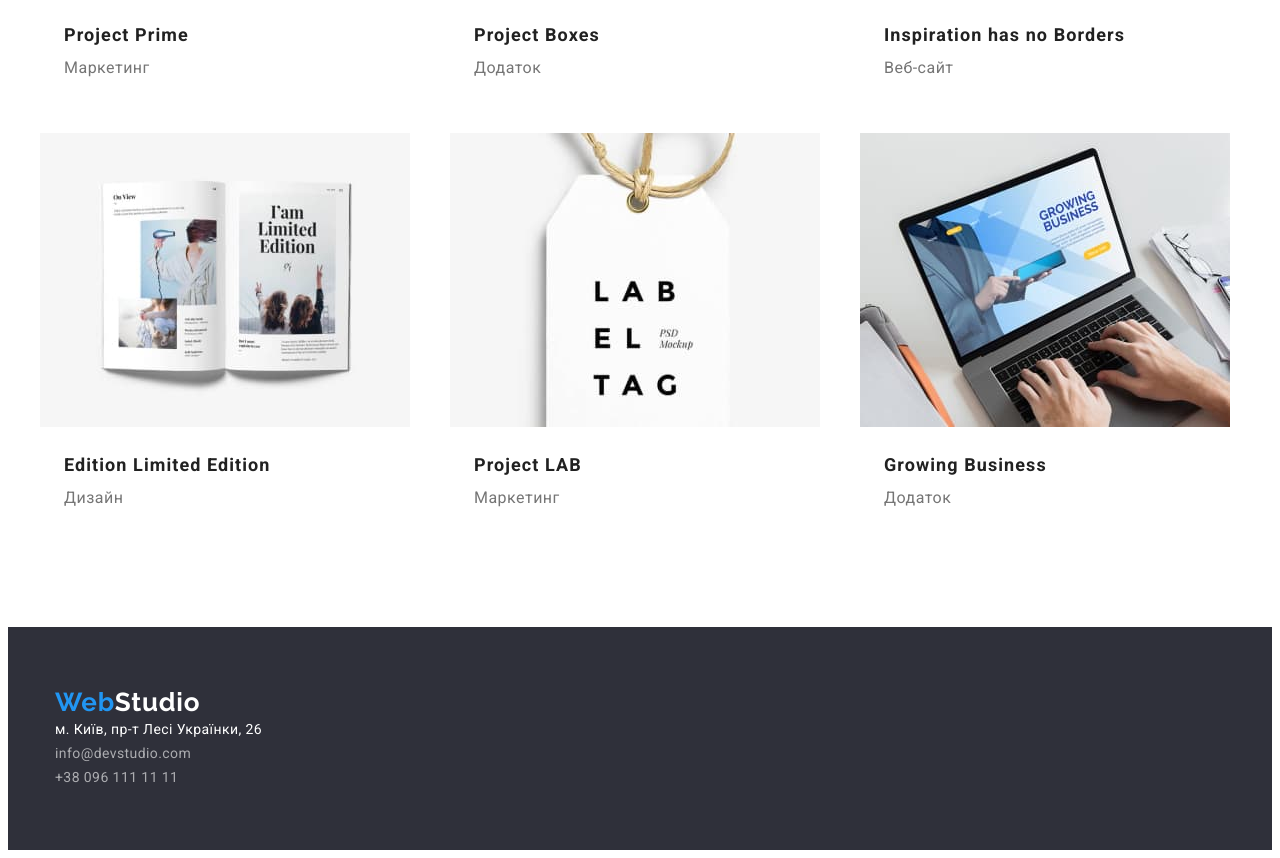
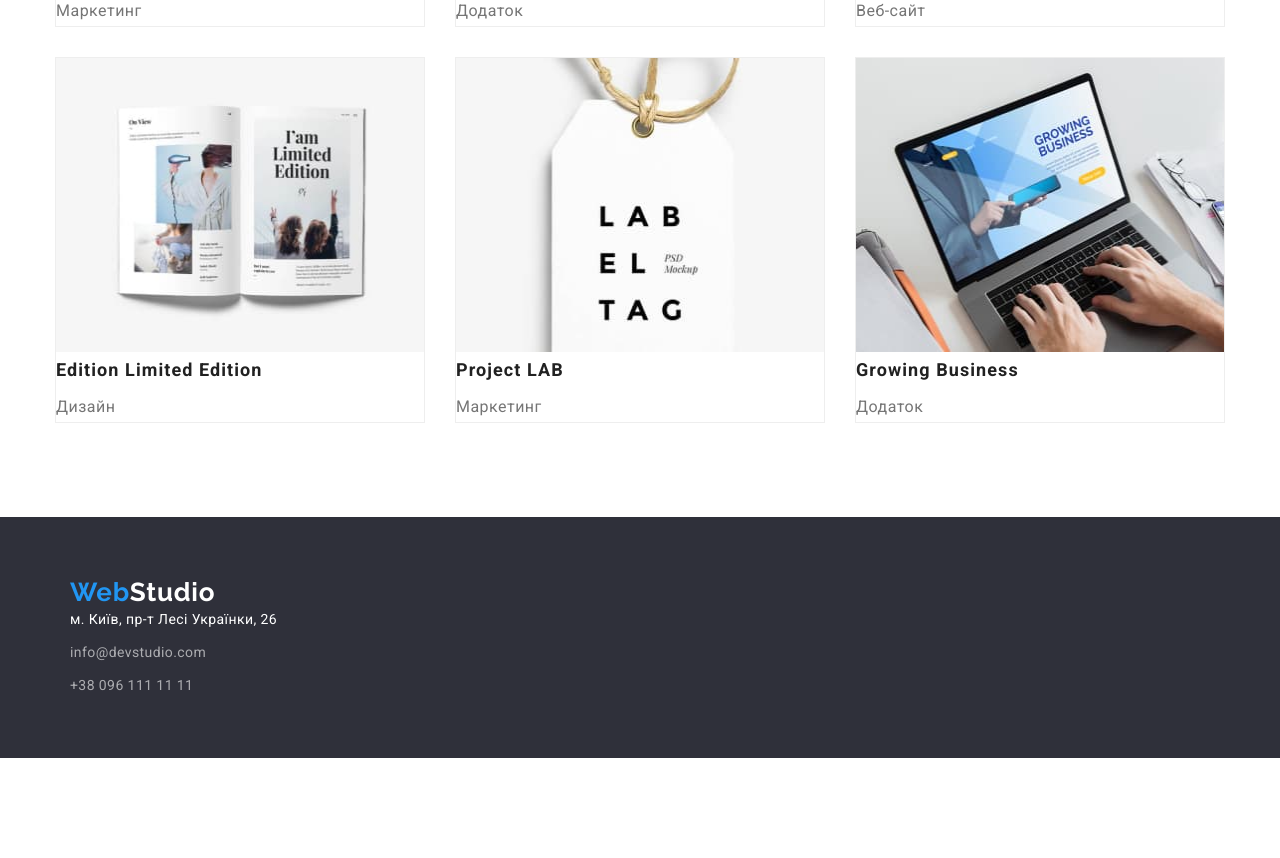
Before and after one commit to leramr/goit-markup-hw-03, a plain HTML site: page portfolio.html in a window 1280 px wide. Shown: the part 998-1856 px from the top of the page. After the commit the page ends 1756 px from the top, so only its background shows below. Drawn offline with nearby package versions, Linux system fonts and the light colour scheme.

Commit message:
допрацювання помилок порфтоліо та частина студііо

```diff
--- a/main.css
+++ b/main.css
@@ -240,6 +240,10 @@ color: var(--secondary-accent-color);
 
 /* start gallery */
 
+.gallery.container{
+    padding-bottom: 94px;
+}
+
 .title-gallery{
     margin-bottom: 50px;
     font-weight: 700;
@@ -332,8 +336,16 @@ margin-bottom: 50px;
     margin-right: auto;
 }
 
+.logo-footer-item{
+    margin-bottom: 20px;
+}
+
 .footer .logo-second-part{
     color: #FFFFFF;
+}
+
+.contact-footer-list:not(:last-child){
+    margin-bottom: 9px;
 }
 
 .contact-footer-map{
@@ -407,15 +419,11 @@ margin-bottom: 50px;
     margin-bottom: -30px;
 }
 
-.portfolio-gallery-content{
-    padding: 20px 24px;
-}
-
 .portfolio-gallery-item{
     flex-basis: calc(100% / 3 - 30px);
     margin-right: 30px;
     margin-bottom: 30px;
-
+    border: 1px solid #EEE;
 }
 
 .potfolio-img-list{
@@ -429,6 +437,8 @@ margin-bottom: 50px;
     line-height: 2;
     letter-spacing: 0.06em;
     color: var(--main-color);
+
+    margin-bottom: 4px;
 }
 
 .description-portfolio{
--- a/portfolio.html
+++ b/portfolio.html
@@ -7,6 +7,7 @@
     <link rel="preconnect" href="https://fonts.googleapis.com">
     <link rel="preconnect" href="https://fonts.gstatic.com" crossorigin>
     <link href="https://fonts.googleapis.com/css2?family=Raleway:wght@700&family=Roboto:wght@400;500;700;900&display=swap" rel="stylesheet">
+    <link rel="stylesheet" href="https://cdnjs.cloudflare.com/ajax/libs/modern-normalize/2.0.0/modern-normalize.min.css" integrity="sha512-4xo8blKMVCiXpTaLzQSLSw3KFOVPWhm/TRtuPVc4WG6kUgjH6J03IBuG7JZPkcWMxJ5huwaBpOpnwYElP/m6wg==" crossorigin="anonymous" referrerpolicy="no-referrer">
     <link rel="stylesheet" href="./main.css">
     <title lang="en">portfolio</title>
 </head>
@@ -39,8 +40,10 @@
 
             <!-- start main -->
         <main>
-            <section class="portfolio-section container">
+            <section class="portfolio-section ">
                 <!-- <h1>portfolio</h1> -->
+
+                <div class="portfolio container">
                 <ul class="filter list">
                     <li class="filter-btn">
                         <button class="filter-btn-item current" type="button">Усі</button>
@@ -60,7 +63,6 @@
                 </ul>
 
                 <ul class="portfolio-gallery list">
-
                     <li class="portfolio-gallery-item ">
                         <a class="portfolio-gallery-list link" href="">
                             <img class="potfolio-img-list" src="./img/laptop-people.jpg" alt="">
@@ -152,23 +154,22 @@
                     </li>
 
                 </ul>
+                </div>
+
             </section>
         </main>
             <!-- end main -->
 
     <!-- start footer -->
     <footer class="footer">
-        <div class="logo-footer">
-            <a class="logo-second-part link" href=""><span class="logo-first-part">Web</span>Studio</a>
-        </div>
+        <div class="logo-footer container">
+            <a class="logo-footer-item link" href=""><span lang="uk" class="logo-first-part">Web</span><span lang="uk" class="logo-second-part">Studio</span></a>
         <address class="footer-content">
-            <div class="footer-content-list">
                 <ul class="contact-footer list">
                     <li class="contact-footer-list"><a class="contact-footer-map link" href="https://goo.gl/maps/wiUP9WVVmMb9opPz9?coh=178572&entry=tt" target="_blank">м. Київ, пр-т Лесі Українки, 26</a></li>
                     <li class="contact-footer-list "><a class="contact-footer-email link" href="malito:info@devstudio.com">info@devstudio.com</a></li>
                     <li class="contact-footer-list"><a class="contact-footer-phone link" href="tel:+380961111111">+38 096 111 11 11</a></li>
                 </ul>
-            </div>
 
         </address>
     </footer>
```
Also changed, not shown: index.html (+8 -14 lines).
